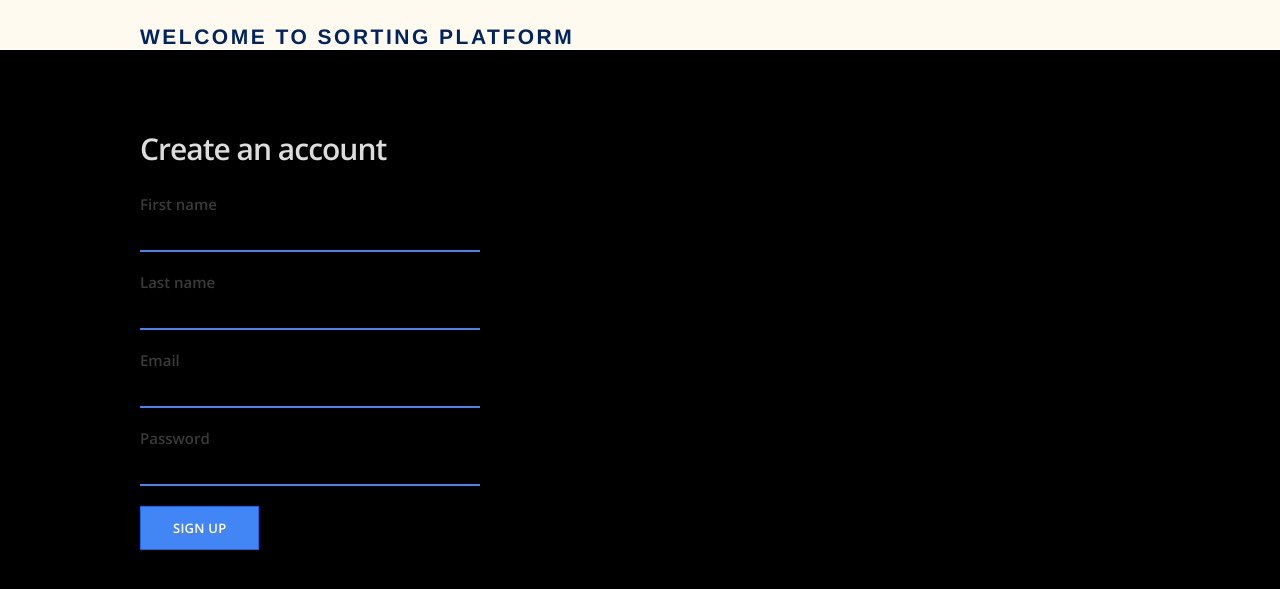
After one commit to ramachandra1022/Sorting-System-using-AI, a Flask app: page /signup in a window 1280 px wide. The commit adds this page. Shown: the top 589 px of the page. Run offline with Flask 2, Linux system fonts and the light colour scheme.

Commit message:
Initial commit

```diff
--- /dev/null
+++ b/forms.py
@@ -0,0 +1,10 @@
+from flask_wtf import Form
+from wtforms import StringField, PasswordField, SubmitField
+from wtforms.validators import DataRequired, Email, Length
+
+class SignupForm(Form):
+  first_name = StringField('First name', validators=[DataRequired("Please enter your first name.")])
+  last_name = StringField('Last name', validators=[DataRequired("Please enter your last name.")])
+  email = StringField('Email', validators=[DataRequired("Please enter your email address."), Email("Please enter your email address.")])
+  password = PasswordField('Password', validators=[DataRequired("Please enter a password."), Length(min=6, message="Passwords must be 6 characters or more.")])
+  submit = SubmitField('Sign up')
--- a/routes.py
+++ b/routes.py
@@ -1,9 +1,13 @@
-from flask import render_template, Flask
-
+from flask import render_template, Flask, request
+from models import db
+from forms import SignupForm
+#import cv2
+#from vad import visualize
 app = Flask(__name__)
+app.config['SQLALCHEMY_DATABASE_URI']='postgresql://localhost/lflask'
+db.init_app(app)
+app.secret_key="development_key"
 @app.route("/")
-
-
 def index():
     return render_template("index.html")
 
@@ -11,5 +15,35 @@ def index():
 @app.route("/about")
 def about():
     return render_template("about.html")
+
+@app.route("/button_callback")
+def button_callback():
+    return "Sorting"
+
+@app.route("/hello")
+def hello():
+    return render_template("hello.html")
+@app.route("/")
+def post():
+    return render_template("post.html")
+
+@app.route("/signup", methods=['GET', 'POST'])
+def signup():
+    form = SignupForm()
+    if request.method == 'POST':
+        return "success"
+    elif request.method == 'GET':
+        return render_template("signup.html", form=form)
+
+
+
+@app.route("/vad")
+def vad():
+    #from vad import images_list,images_list,classes_str_list,probability
+    #cv2.imshow(visualize)
+    from vad import visualize, res, b, c
+    print(res,b,c)
+    return ''
+
 if __name__== "__main__":
     app.run(debug=True)
--- a/static/css/main.css
+++ b/static/css/main.css
@@ -5,18 +5,19 @@
 html, body, h1 {
   margin: 0;
   padding: 0;
+  color: #00245f;
 }
 
 body {
-  background-color: #f4f4f4;
+  background-color: black;
   font-family: 'Open Sans', sans-serif;
 }
 
 h2 {
 
-  font-weight: 500;
+  font-weight: 1000;
 
-  letter-spacing: -1.2px;
+  letter-spacing: -1.0px;
 }
 
 a {
@@ -42,7 +43,7 @@ a {
 }
 
 .section-content {
-  color: #3a3a3a;
+  color: gainsboro;
   float: left;
   width: 340px;
 }
@@ -72,9 +73,9 @@ a {
 }
 
 .btn-secondary {
-  background: #ffffff;
+  background: #darkblue;
   border: 1px solid #e6e6e6;
-  color: #3372df;
+  color: paleturquoise;
   font-family: 'Open Sans', sans-serif;
   font-size: 13px;
   font-weight: 600;
@@ -92,14 +93,14 @@ a {
  */
 
 header {
-  background-color: #fff;
+  background-color: floralwhite;
   padding: 25px 0;
 }
 
 .title {
   float: left;
   font-family: 'Helvetica Neue', Arial, Helvetica, sans-serif;
-  font-size: 17px;
+  font-size: 21px;
   letter-spacing: 2.5px;
   text-transform: uppercase;
 }
@@ -233,7 +234,7 @@ header {
 
 .section-tabs .places a,
 .section-tabs .places a:visited {
-  color: #3372df;
+  color: #7572df;
 }
 
 
--- a/templates/about.html
+++ b/templates/about.html
@@ -4,10 +4,10 @@
   <main class="about-section">
       <div class="container">
 
-          <h2>About Sorting system</h2>
-          <p><b>
+          <h2><b>About Sorting system</b></h2>
+          <p>
               Sorting System is designed using AI(machinelearning) and Robotics!
-          </b></p>
+          </p>
       </div>
   </main>
 {% endblock %}
--- a/templates/layout.html
+++ b/templates/layout.html
@@ -7,7 +7,7 @@
   <body>
     <header>
       <div class="container">
-        <h1 class="title">WELCOME TO SORTING PLATFORM</h1>
+        <h1 class="title"><b>WELCOME TO SORTING PLATFORM</b></h1>
       </div>
     </header>
 
--- /dev/null
+++ b/templates/signup.html
@@ -0,0 +1,63 @@
+{% extends "layout.html" %}
+
+{% block content %}
+  <main class="container signup-section">
+    <div class="section-content">
+      <h2>Create an account</h2>
+
+      <form method="POST" action="/signup">
+        {{ form.hidden_tag() }}
+
+        <div class="form-group">
+          {{ form.first_name.label }}
+
+          {% if form.first_name.errors %}
+            {% for error in form.first_name.errors %}
+              <p class="error-message">{{ error }}</p>
+            {% endfor %}
+          {% endif %}
+
+          {{ form.first_name }}
+        </div>
+
+        <div class="form-group">
+          {{ form.last_name.label }}
+
+          {% if form.last_name.errors %}
+            {% for error in form.last_name.errors %}
+              <p class="error-message">{{ error }}</p>
+            {% endfor %}
+          {% endif %}
+
+          {{ form.last_name }}
+        </div>
+
+        <div class="form-group">
+          {{ form.email.label }}
+
+          {% if form.email.errors %}
+            {% for error in form.email.errors %}
+              <p class="error-message">{{ error }}</p>
+            {% endfor %}
+          {% endif %}
+
+          {{ form.email }}
+        </div>
+
+        <div class="form-group">
+          {{ form.password.label }}
+
+          {% if form.password.errors %}
+            {% for error in form.password.errors %}
+              <p class="error-message">{{ error }}</p>
+            {% endfor %}
+          {% endif %}
+
+          {{ form.password }}
+        </div>
+
+        {{ form.submit(class="btn-primary") }}
+      </form>
+    </div>
+  </main>
+{% endblock %}
```
Also changed, not shown: models.py (added, +25 -0 lines), templates/index.html (+4 -4 lines), vad.py (added, +115 -0 lines), static/img/device.png (deleted), static/img/rose.jpg (deleted).
